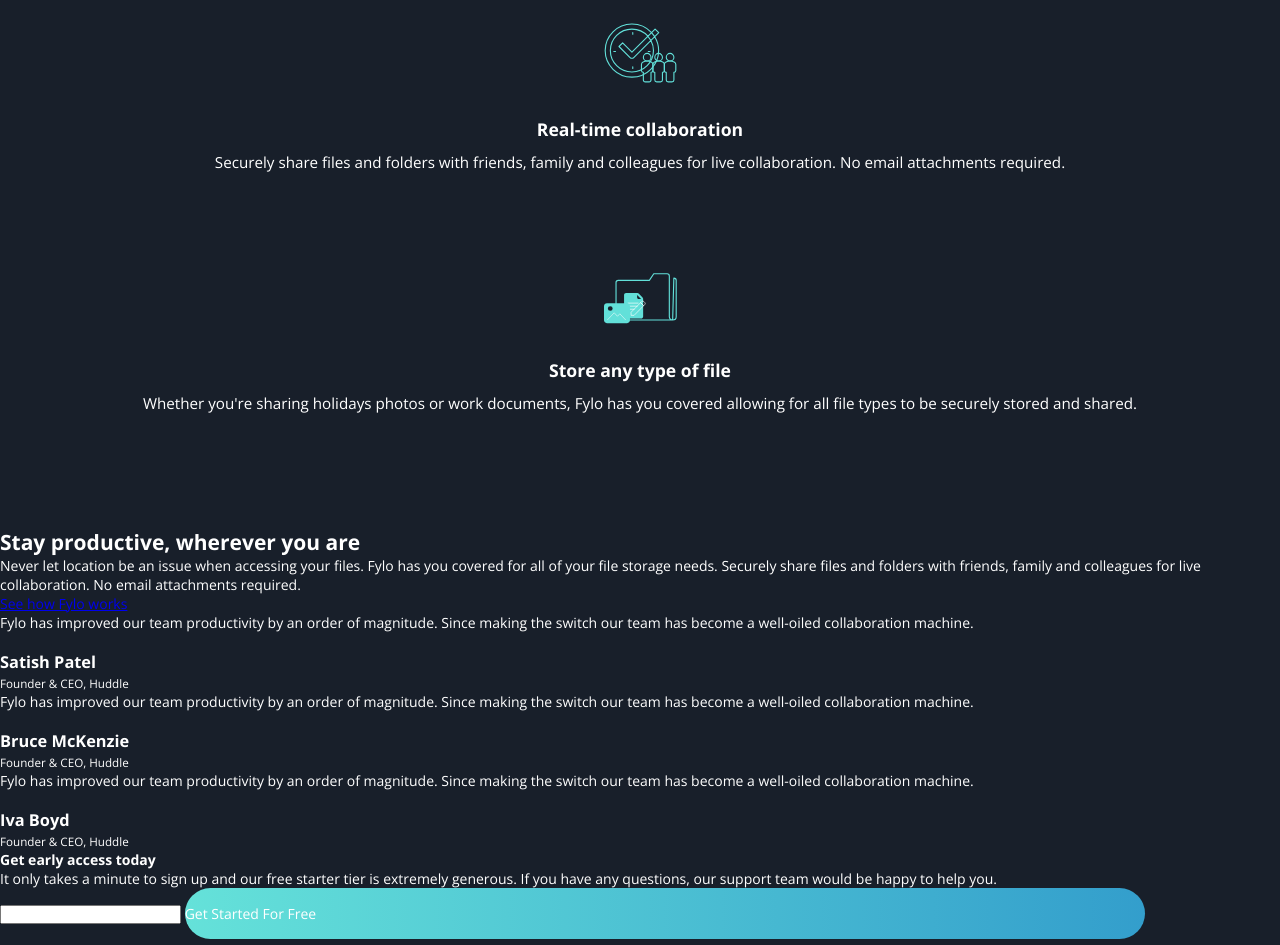
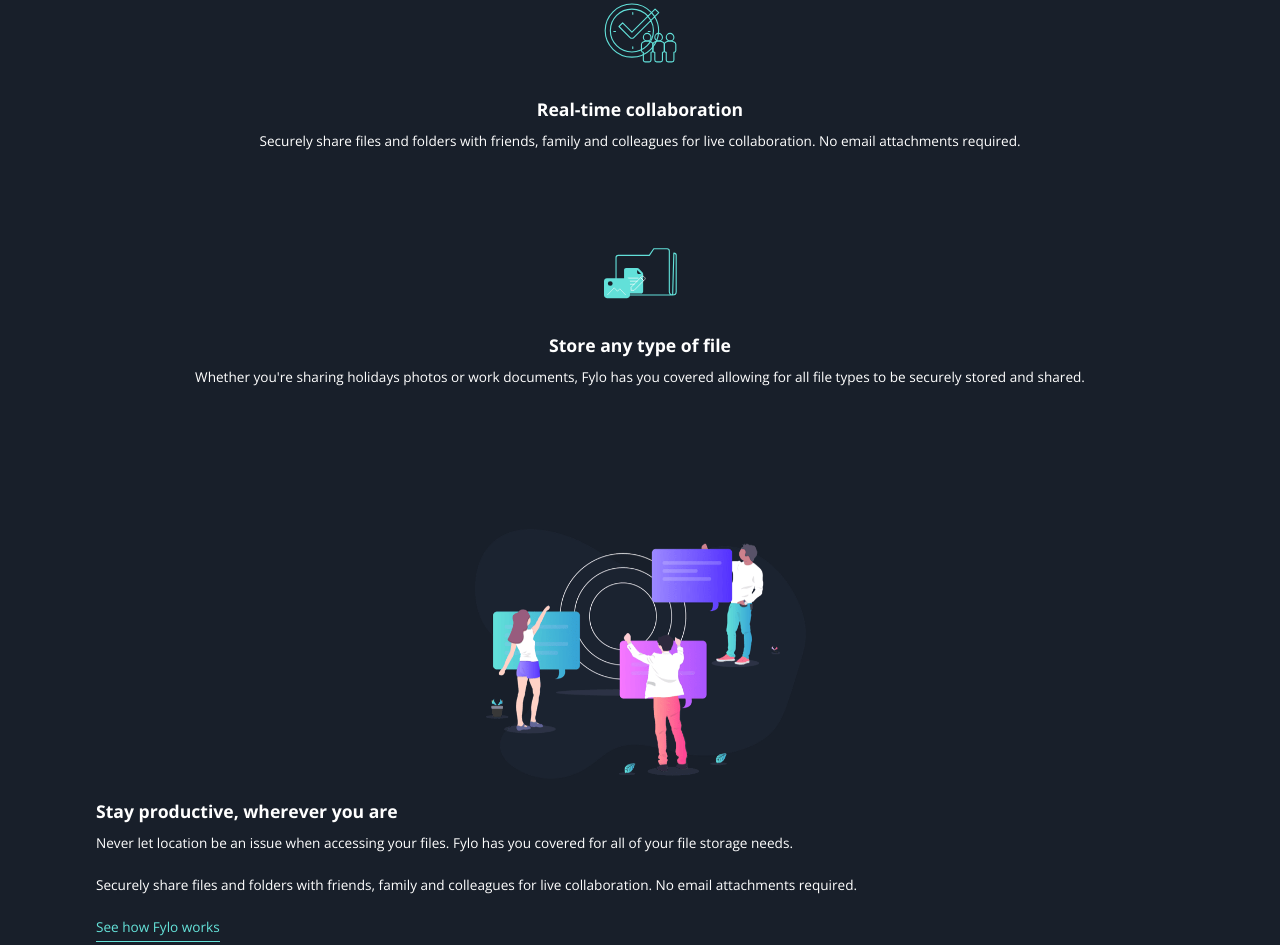
Before and after one commit to LuisRivero021298/fylo_dark_theme, a plain HTML site: page index.html in a window 1280 px wide. Shown: the part 1134-2079 px from the top of the page. Drawn offline with nearby package versions, Linux system fonts and the light colour scheme.

Commit message:
advantage style (mobile)

```diff
--- a/index.html
+++ b/index.html
@@ -73,13 +73,12 @@
     </section>
 
     <section class="advantage-container">
-      <div>
-        <img src="" alt="">
-      </div>
+      <div class="image-advantage"></div>
       <h2>Stay productive, wherever you are</h2>
-      <p>Never let location be an issue when accessing your files. Fylo has you covered for all of your file
+      <p class="text-content">Never let location be an issue when accessing your files. Fylo has you covered for all of your file
         storage needs.
-        Securely share files and folders with friends, family and colleagues for live collaboration. No email
+      </p>
+      <p class="text-content">Securely share files and folders with friends, family and colleagues for live collaboration. No email
         attachments required.</p>
       <a href="#">See how Fylo works</a>
     </section>
--- a/static/css/main.css
+++ b/static/css/main.css
@@ -89,7 +89,7 @@ header{
 .center{
   text-align: center;
 }
-.get-started-container .started-content{
+.get-started-container .started-content {
   width: 85%;
   margin: 0 auto;
 }
@@ -100,13 +100,16 @@ h1 {
   line-height: 1.6em;
   margin-bottom: 1em;
 }
-.text-content{
+.get-started-container .text-content {
+  font-size: .95rem;
+}
+.text-content {
   margin: 0 auto;
-  font-size: .95rem;
+  font-size: .85rem;
   line-height: 1.5em;
   margin-bottom: 1.57em;
 }
-.btn-started{
+.btn-started {
   display: inline-block;
   padding: 16px 0;
   width: 75%;
@@ -119,13 +122,14 @@ h1 {
 /**/
 .features-container{
   width: 85%;
-  padding: 70px 0;
+  padding: 60px 0;
   display: grid;
   grid-template-columns: 1fr;
   gap: 75px;
   margin: 0 auto;
 }
-.features-container h2 {
+.features-container h2,
+.advantage-container h2 {
   font-size: 1.1rem;
   margin-bottom: 10px;
 }
@@ -135,6 +139,32 @@ h1 {
 .features-container div img{
   width: 73px;
 }
+
+/**/
+.advantage-container {
+  padding: 60px 0;
+  width: 85%;
+  margin: 0 auto;
+}
+.advantage-container .image-advantage {
+  height: 250px;
+  background-image: url('../images/illustration-stay-productive.png');
+  background-repeat: no-repeat;
+  background-size: contain;
+  background-position: center;
+  margin-bottom: 20px;
+}
+.advantage-container .text-content,
+.advantage-container a{
+  font-size: .85rem;
+}
+.advantage-container a{
+  display: inline-block;
+  color: var(--cyan);
+  text-decoration: none;
+  border-bottom: 1px solid var(--cyan);
+  padding-bottom: 5px;
+}
 /*### Headings, Call-to-actions, Header Navigation
   font-family: 'Raleway', sans-serif;
 */
```
